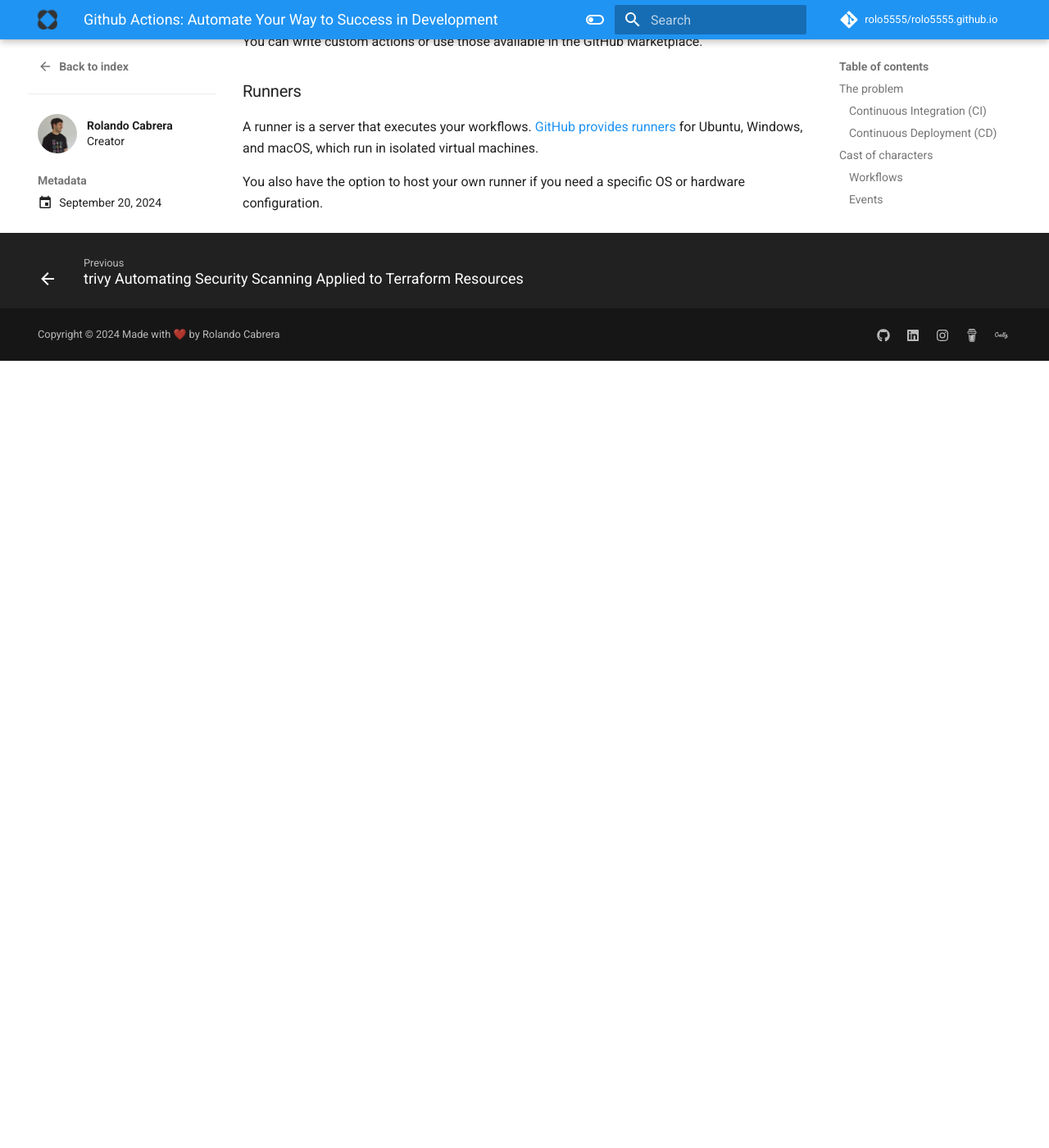
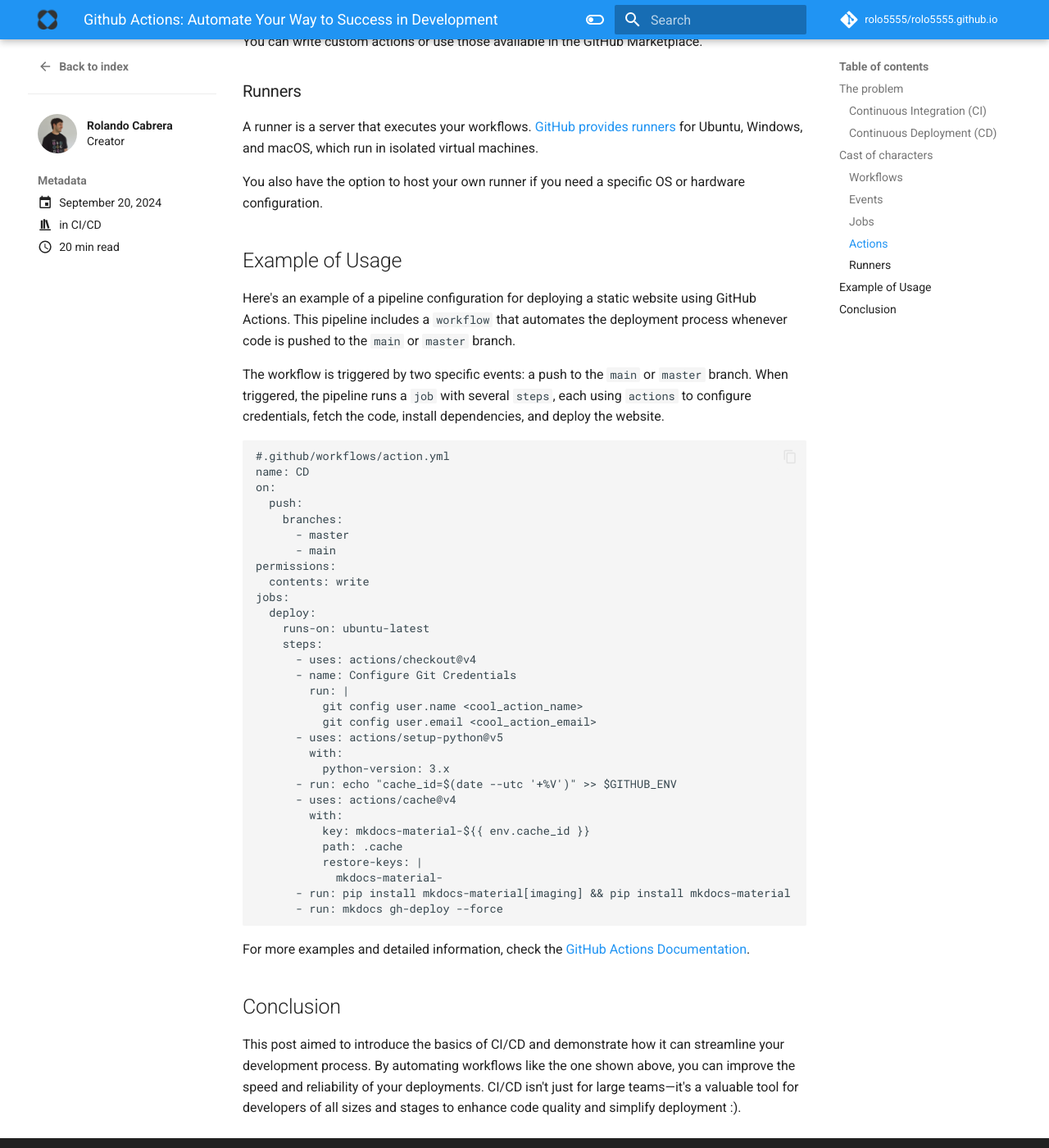
Before and after one commit to rolo5555/rolo5555.github.io, an MkDocs documentation site: the page built from docs/blog/posts/pipelines_githubctions.md, in a window 1280 px wide and 1400 px high, scrolled down 1959 px. Shown: the whole window at 82% size. Built offline with MkDocs 1.6.1 and Material for MkDocs 9.7.7, drawn with Linux system fonts in a browser that asks for light colours; comment, search, counter and statistics services are not loaded; before the commit the page ends 2399 px from its top, so only the background shows below that.

Commit message:
conclusion- example of usage githubactions

````diff
--- a/docs/blog/posts/pipelines_githubctions.md
+++ b/docs/blog/posts/pipelines_githubctions.md
@@ -55,3 +55,49 @@
 A runner is a server that executes your workflows. [GitHub provides runners](https://docs.github.com/en/actions/using-github-hosted-runners/using-github-hosted-runners/about-github-hosted-runners) for Ubuntu, Windows, and macOS, which run in isolated virtual machines.
 
 You also have the option to host your own runner if you need a specific OS or hardware configuration.
+
+
+## Example of Usage
+
+Here's an example of a pipeline configuration for deploying a static website using GitHub Actions. This pipeline includes a `workflow` that automates the deployment process whenever code is pushed to the `main` or `master` branch.
+
+The workflow is triggered by two specific events: a push to the `main` or `master` branch. When triggered, the pipeline runs a `job` with several `steps`, each using `actions` to configure credentials, fetch the code, install dependencies, and deploy the website.
+
+```yaml
+#.github/workflows/action.yml
+name: CD
+on:
+  push:
+    branches:
+      - master
+      - main
+permissions:
+  contents: write
+jobs:
+  deploy:
+    runs-on: ubuntu-latest
+    steps:
+      - uses: actions/checkout@v4
+      - name: Configure Git Credentials
+        run: |
+          git config user.name <cool_action_name>
+          git config user.email <cool_action_email>
+      - uses: actions/setup-python@v5
+        with:
+          python-version: 3.x
+      - run: echo "cache_id=$(date --utc '+%V')" >> $GITHUB_ENV
+      - uses: actions/cache@v4
+        with:
+          key: mkdocs-material-${{ env.cache_id }}
+          path: .cache
+          restore-keys: |
+            mkdocs-material-
+      - run: pip install mkdocs-material[imaging] && pip install mkdocs-material
+      - run: mkdocs gh-deploy --force
+```
+
+For more examples and detailed information, check the [GitHub Actions Documentation](https://docs.github.com/en/actions/use-cases-and-examples/creating-an-example-workflow).
+
+
+## Conclusion
+This post aimed to introduce the basics of CI/CD and demonstrate how it can streamline your development process. By automating workflows like the one shown above, you can improve the speed and reliability of your deployments. CI/CD isn't just for large teams—it's a valuable tool for developers of all sizes and stages to enhance code quality and simplify deployment :).
````
